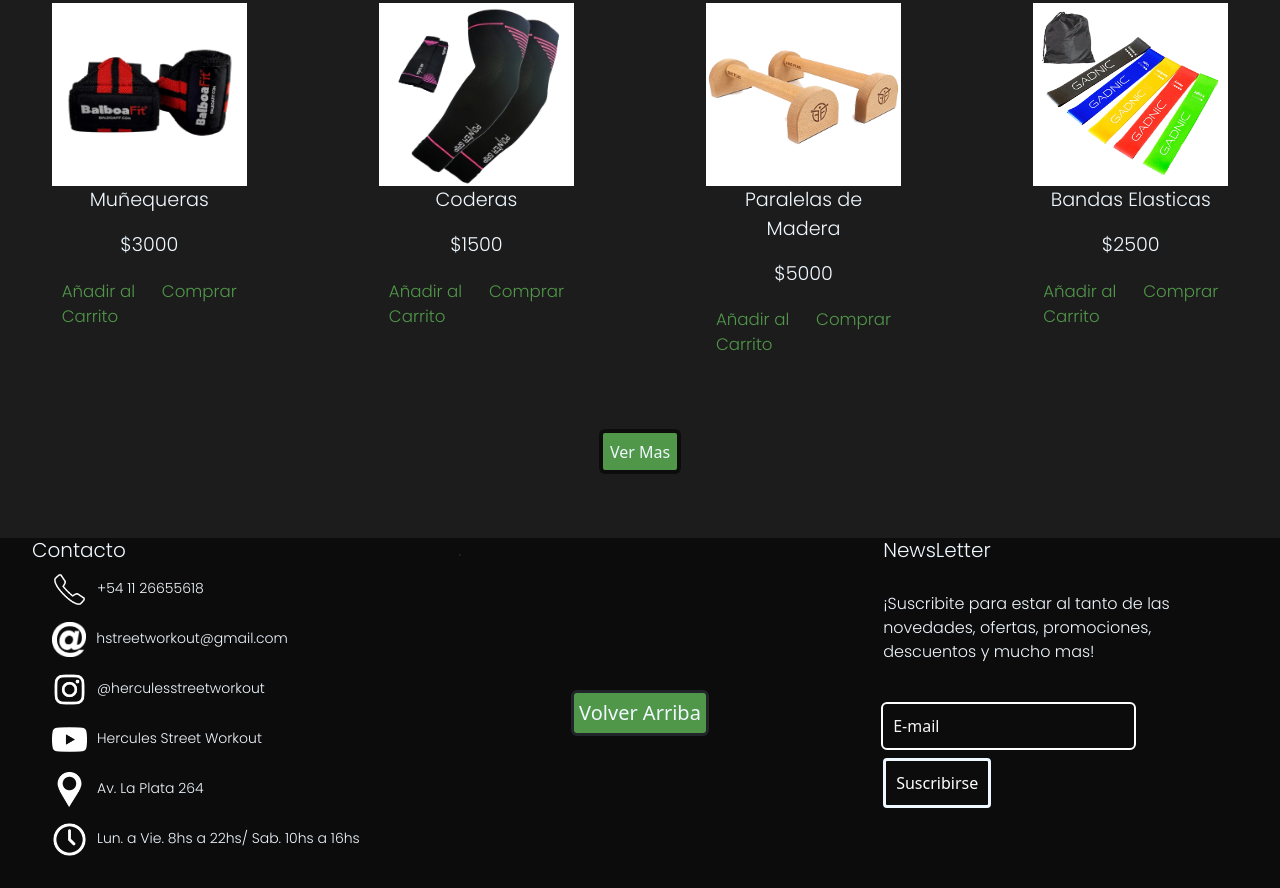
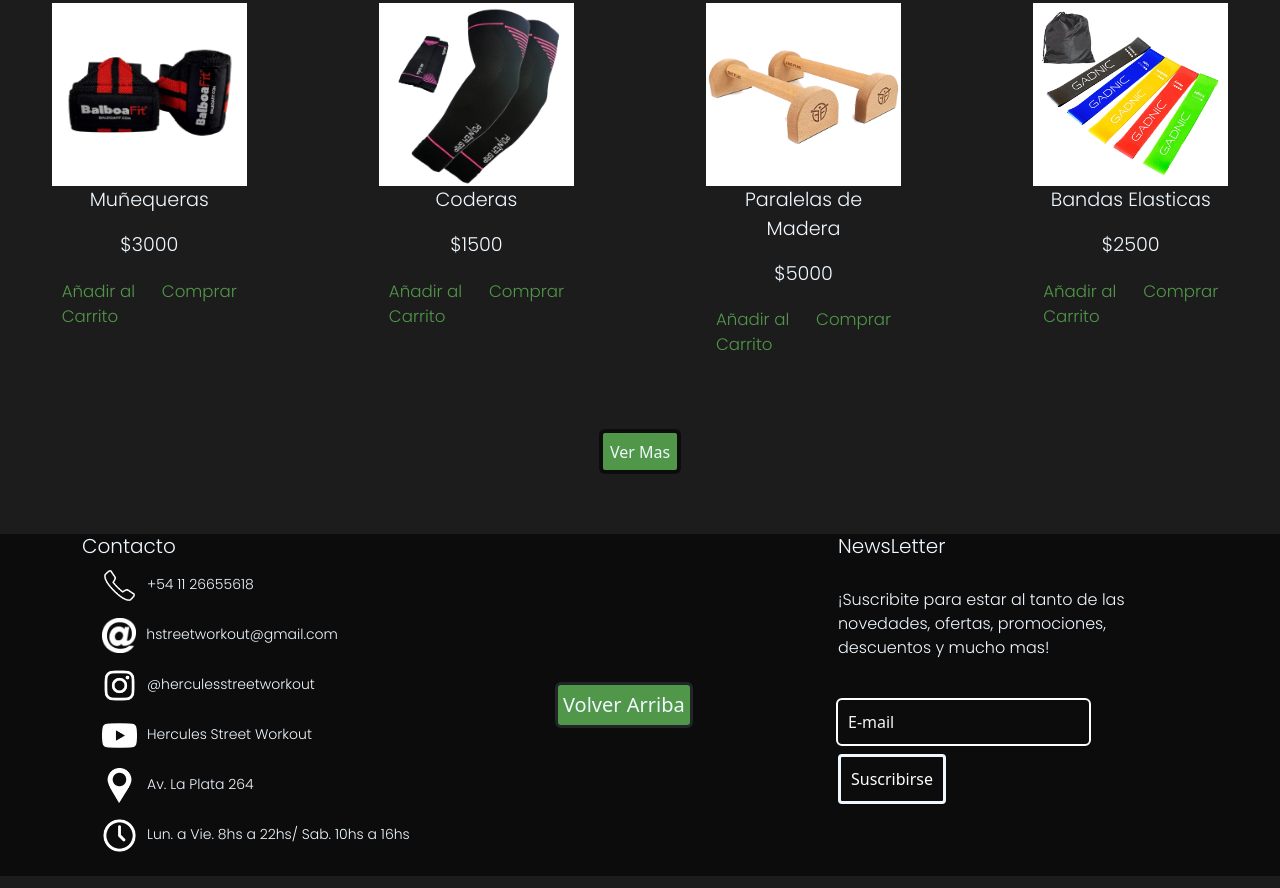
Before and after one commit to Santiago-Papa/Hercules-Street-Workout, a plain HTML site: page index.html in a window 1280 px wide. Shown: the part 1744-2632 px from the top of the page. Drawn offline with nearby package versions, Linux system fonts and the light colour scheme.

Commit message:
Retocado Footer

```diff
--- a/index.html
+++ b/index.html
@@ -66,6 +66,7 @@
 
 
     <section class="seccion1Index">
+
         <div class="tituloIndex">
           <h1>Hercules Street Workout</h1>
         </div>
@@ -224,8 +225,9 @@
   </main>
 
   <footer>
-    <section class="pie">
-      <section class="contactFooter">
+    <section class="pie container">
+      <div class="row">
+        <div class="contactFooter col-sm-12 col-lg-4">
 
           <h2>Contacto</h2>
 
@@ -258,14 +260,14 @@
 
           </div>
 
-      </section>.
+        </div>
 
-      <section class="botonTop">
+        <div class="botonTop col-sm-12 col-lg-4">
           <a href="#top">Volver Arriba</a>
 
-      </section>
+        </div>
 
-      <section class="newsletter">
+        <div class="newsletter col-sm-12 col-lg-4">
 
           <h2>NewsLetter</h2>
           <p>¡Suscribite para estar al tanto de las novedades, ofertas, promociones, descuentos y mucho mas!</p>
@@ -278,8 +280,8 @@
               <input type="submit" value="Suscribirse">
             </div>
           </form>
-      </section>
-
+        </div>
+      </div>
 
     </section>
   </footer>
--- a/style.css
+++ b/style.css
@@ -22,8 +22,9 @@ a{
 /* ------------------Header-------------------------------- */
 
 
-header{
+.encabezado{
     background-color: #0C0C0C;
+    position: sticky;
 }
 
 ul :first-child{
@@ -95,7 +96,8 @@ body{
 
 
 
-.seccion1Index{
+
+ .seccion1Index{
     width: 100%;
     height: 30%;
     text-align: center;
@@ -372,6 +374,7 @@ body{
     border-radius: 5px;
     background-color: #363636;
     margin-top: 1%;
+    transition:  0.3s;
 }
 
 .plan:hover{
@@ -713,26 +716,13 @@ footer{
     background-color: #0C0C0C;
 }
 
-.pie{
 
 
-    display: grid;
-    grid-template-columns: repeat(3, 1fr);
-    grid-template-rows: repeat(7, 50px);
-    grid-auto-columns: minmax(150px, auto);
-    width: 95%;
-    margin-top: 5%;
-    margin-left: 2.5%;
-    gap: 0px 5%;
-
-
-}
 
 /* ---------Contacto---------- */
 
 .icon{
     height: 35px;
-
     border-radius: 10px;
 
 }
@@ -752,8 +742,7 @@ footer section h2{
     display: block;
     width: fit-content;
 
-    grid-column: 1/2;
-    grid-row: 1/8;
+
 
 
 }
@@ -797,10 +786,7 @@ footer section h2{
 /* ---Boton volver----- */
 
 .botonTop{
-
-    margin: auto ;
-    grid-column: 2/3;
-    grid-row: 4/5;
+   margin: auto ;
 }
 
 .botonTop{
@@ -840,7 +826,9 @@ footer section h2{
 
 
 
-
+.newsletter{
+    width: 30vw;
+}
 
 .newsletter p{
     color: aliceblue;
@@ -925,36 +913,3 @@ input[type =submit]:hover{
         background-image: url(./imagenes-generales/imagenes-inicio/portada-movil.jpg);
     }
 }
-
-@media (max-width: 705px) {
-     .pie{
-
-        grid-template-columns: repeat(1, 1fr);
-        grid-template-rows: repeat(16, 50px);
-
-
-
-    }
-    .contactFooter{
-
-
-        grid-column: 1/2;
-        grid-row: 1/8;
-
-
-    }
-
-    .botonTop{
-
-        grid-column: 1/2;
-        grid-row: 16/17;
-    }
-
-    .newsletter{
-        grid-column: 1/2;
-
-        grid-row: 9/11;
-
-    }
-
-}
```
Lines whose indentation alone changed are shown as unchanged.
